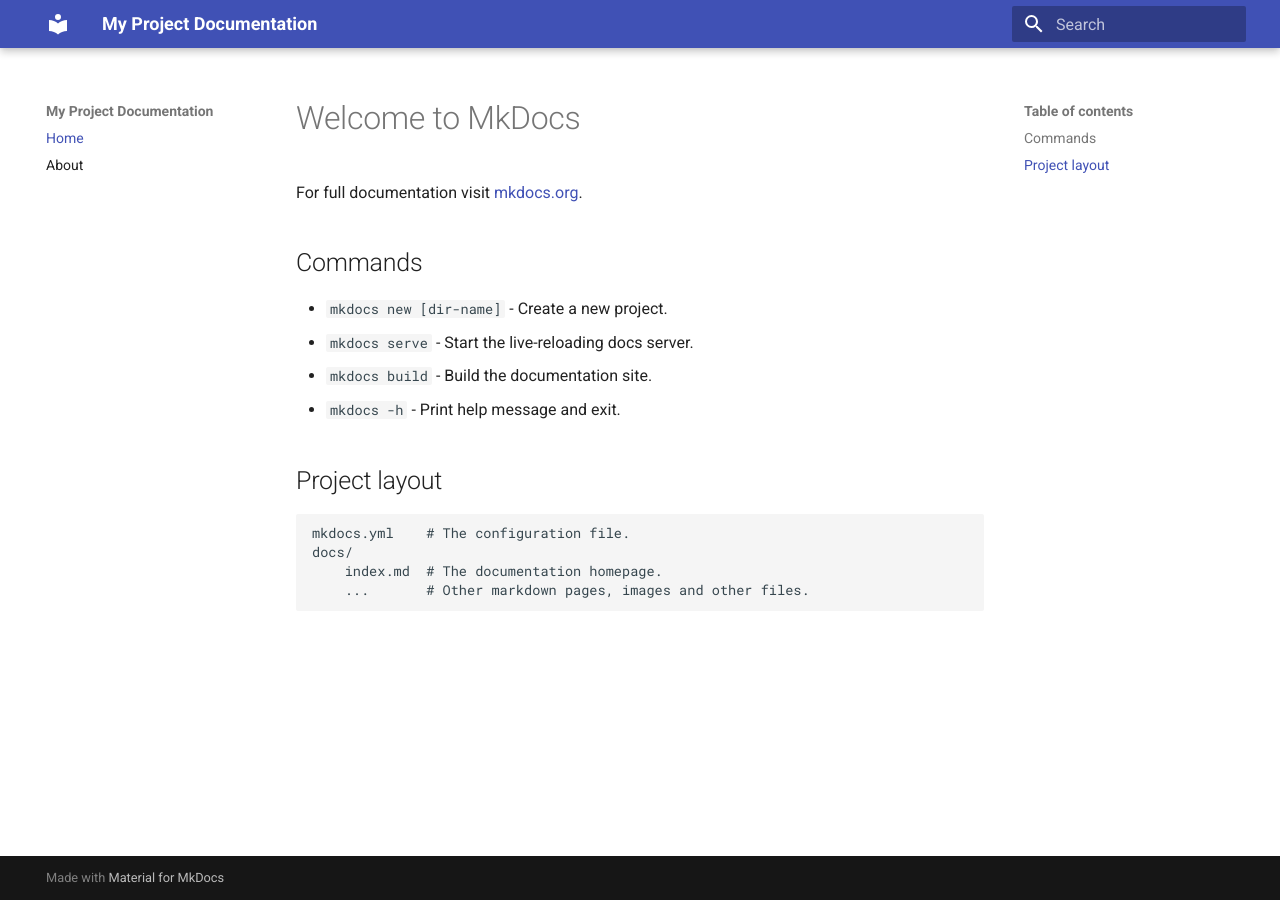
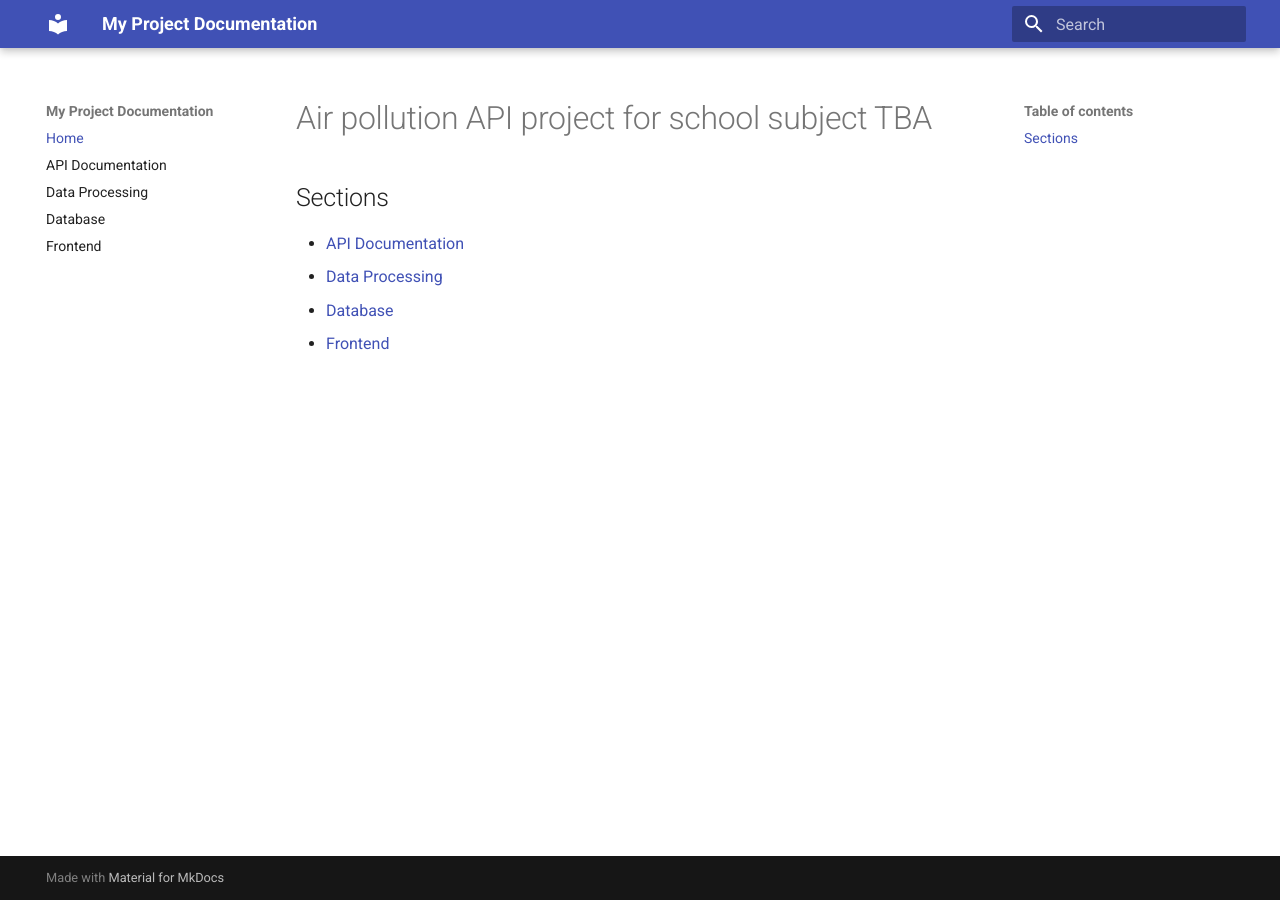
Before and after one commit to pulcovamon/air_pollution_app, an MkDocs documentation site: the page built from docs/docs/index.md, in a window 1280 px wide. Built offline with MkDocs 1.6.1 and Material for MkDocs 9.7.7, drawn with Linux system fonts in a browser that asks for light colours.

Commit message:
change index.md and mkdocs.yml files to fit new mkdocs pages

```diff
--- a/docs/docs/index.md
+++ b/docs/docs/index.md
@@ -1,17 +1,7 @@
-# Welcome to MkDocs
+# Air pollution API project for school subject TBA
 
-For full documentation visit [mkdocs.org](https://www.mkdocs.org).
-
-## Commands
-
-* `mkdocs new [dir-name]` - Create a new project.
-* `mkdocs serve` - Start the live-reloading docs server.
-* `mkdocs build` - Build the documentation site.
-* `mkdocs -h` - Print help message and exit.
-
-## Project layout
-
-    mkdocs.yml    # The configuration file.
-    docs/
-        index.md  # The documentation homepage.
-        ...       # Other markdown pages, images and other files.
+## Sections
+- [API Documentation](api.md)
+- [Data Processing](data_processing.md)
+- [Database](database.md)
+- [Frontend](frontend.md)
--- a/docs/mkdocs.yml
+++ b/docs/mkdocs.yml
@@ -1,6 +1,9 @@
 site_name: My Project Documentation
 nav:
   - Home: index.md
-  - About: about.md
+  - API Documentation: api.md
+  - Data Processing: data_processing.md
+  - Database: database.md
+  - Frontend: frontend.md
 theme:
   name: material
```
